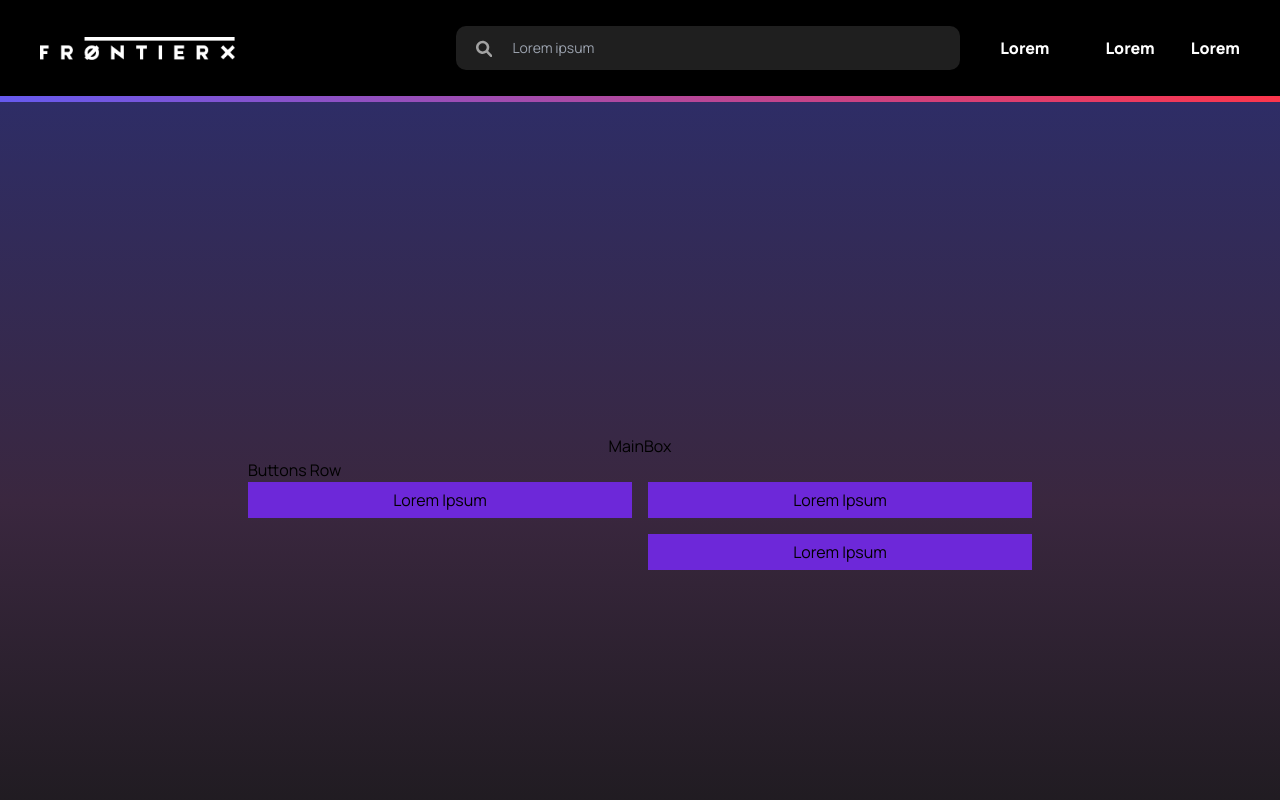
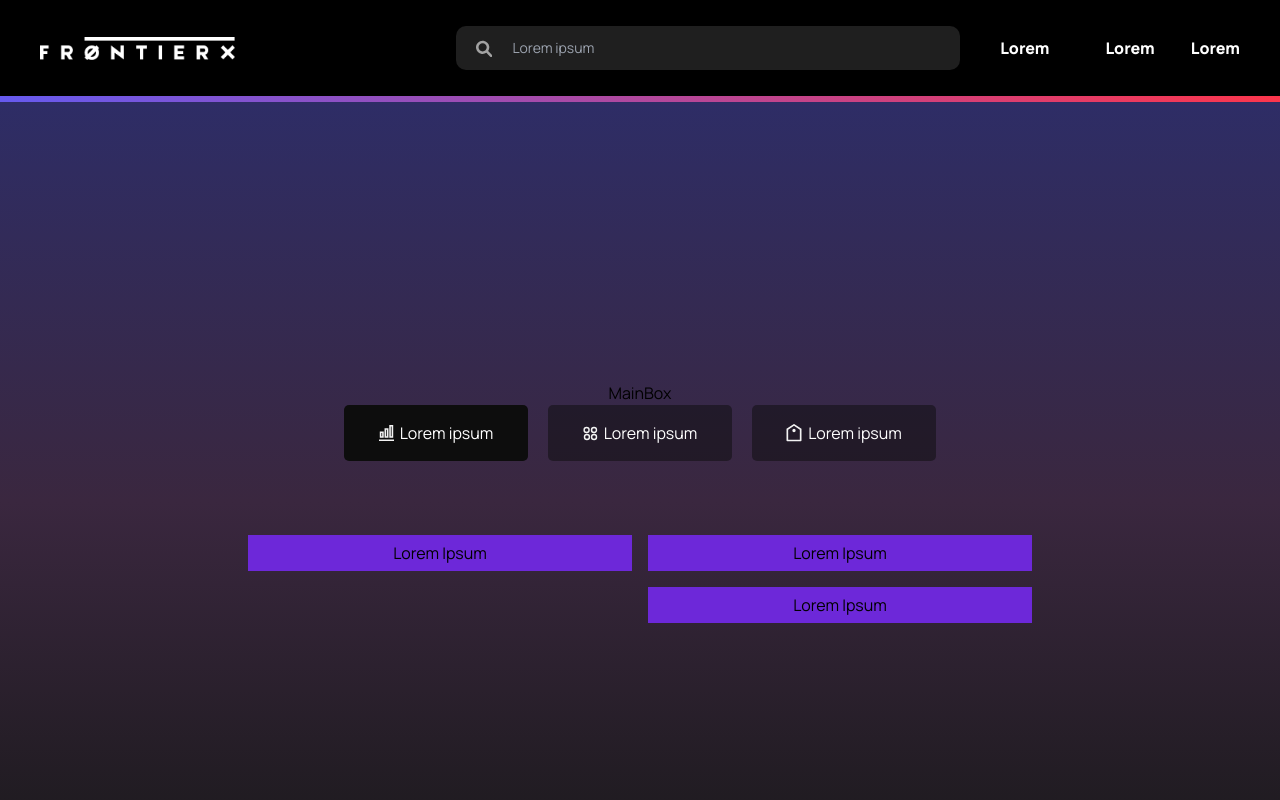
Before and after one commit to wojciechnowaczyk/Frontierx, a Next.js app: page / in a window 1280 px wide. Shown: the top 800 px of the page. Built offline with nearby package versions, Linux system fonts and the light colour scheme.

Commit message:
Buttons row was implemented

```diff
--- a/components/ButtonsRow.js
+++ b/components/ButtonsRow.js
@@ -1,5 +1,39 @@
+import { useState } from "react";
+import en from "../lozalizations/en.json";
+import Tab1Icon from "../images/Tab1Icon";
+import Tab2Icon from "../images/Tab2Icon";
+import Tab3Icon from "../images/Tab3Icon";
+
 const ButtonsRow = () => {
-  return <p>Buttons Row</p>;
+  const [activeTab, setActiveTab] = useState("Tab1");
+  const Tab = ({ active = false, id, children }) => {
+    return (
+      <button
+        onClick={() => setActiveTab(id)}
+        className={`justify-center items-center py-4 px-8 w-[11.5rem] h-[3.125] flex text-white rounded-[5px] ${
+          activeTab === id ? "bg-codGray" : "bg-codGrayInActive"
+        }`}
+      >
+        {children}
+      </button>
+    );
+  };
+  return (
+    <div className="flex justify-between flex-row w-[592px] mb-[74px]">
+      <Tab id="Tab1">
+        <Tab1Icon />
+        <p className="ml-1.5">{en.tabTitle}</p>
+      </Tab>
+      <Tab id="Tab2">
+        <Tab2Icon />
+        <p className="ml-1.5">{en.tabTitle}</p>
+      </Tab>
+      <Tab id="Tab3">
+        <Tab3Icon />
+        <p className="ml-1.5">{en.tabTitle}</p>
+      </Tab>
+    </div>
+  );
 };
 
 export default ButtonsRow;
--- a/components/Content.js
+++ b/components/Content.js
@@ -4,7 +4,7 @@ import en from "../lozalizations/en.json";
 
 const Content = () => {
   return (
-    <div>
+    <div className="flex items-center flex-col">
       <ButtonsRow />
       <div className="grid grid-cols-2 gap-4 ">
         <Box>
--- /dev/null
+++ b/images/Tab1Icon.js
@@ -0,0 +1,18 @@
+const Tab1Icon = () => {
+  return (
+    <svg
+      xmlns="http://www.w3.org/2000/svg"
+      width="15"
+      height="16"
+      fill="none"
+      viewBox="0 0 15 16"
+    >
+      <path
+        fill="#F3F3F3"
+        d="M4.737 12.8H.789V6.4h3.948v6.4zm-1.58-1.6V8h-.789v3.2h.79zm4.738 0V4.8h-.79v6.4h.79zm1.579 1.6H5.526V3.2h3.948v9.6zm3.158-1.6V1.6h-.79v9.6h.79zm1.579 1.6h-3.948V0h3.947v12.8zM15 16H0v-1.6h15V16z"
+      ></path>
+    </svg>
+  );
+};
+
+export default Tab1Icon;
--- /dev/null
+++ b/images/Tab2Icon.js
@@ -0,0 +1,18 @@
+const Tab2Icon = () => {
+  return (
+    <svg
+      xmlns="http://www.w3.org/2000/svg"
+      width="15"
+      height="15"
+      fill="none"
+      viewBox="0 0 15 15"
+    >
+      <path
+        fill="#F3F3F3"
+        d="M3.604 7.146a3.187 3.187 0 110-6.375 3.187 3.187 0 010 6.375zm.354 7.083a3.187 3.187 0 110-6.375 3.187 3.187 0 010 6.375zm7.084-7.083a3.188 3.188 0 110-6.375 3.188 3.188 0 010 6.375zm0 7.083a3.187 3.187 0 110-6.375 3.187 3.187 0 010 6.375zm-7.438-8.5a1.77 1.77 0 100-3.542 1.77 1.77 0 000 3.542zm.354 7.083a1.77 1.77 0 100-3.541 1.77 1.77 0 000 3.541zm7.084-7.083a1.77 1.77 0 100-3.541 1.77 1.77 0 000 3.541zm0 7.083a1.77 1.77 0 100-3.541 1.77 1.77 0 000 3.541z"
+      ></path>
+    </svg>
+  );
+};
+
+export default Tab2Icon;
--- /dev/null
+++ b/images/Tab3Icon.js
@@ -0,0 +1,18 @@
+const Tab3Icon = () => {
+  return (
+    <svg
+      xmlns="http://www.w3.org/2000/svg"
+      width="16"
+      height="18"
+      fill="none"
+      viewBox="0 0 16 18"
+    >
+      <path
+        fill="#F3F3F3"
+        d="M.5 4.833L7.537.142a.833.833 0 01.926 0L15.5 4.833V16.5a.833.833 0 01-.833.833H1.333A.833.833 0 01.5 16.5V4.833zm1.667.892v9.942h11.666V5.725L8 1.837 2.167 5.725zM8 8.167a1.667 1.667 0 110-3.334 1.667 1.667 0 010 3.334z"
+      ></path>
+    </svg>
+  );
+};
+
+export default Tab3Icon;
--- a/lozalizations/en.json
+++ b/lozalizations/en.json
@@ -1,5 +1,6 @@
 {
   "contentTab": "Lorem ipsum dolor sit amet, consectetur adipiscing elit. Ut auctor mi ut luctus blandit. Maecenas rutrum mollis sem ac varius. Mauris vestibulum tortor eget sem egestas, sit amet pharetra erat tincidunt. Donec et rhoncus felis, at efficitur dui. Sed sit amet augue volutpat turpis euismod luctus. Phasellus fermentum risus a massa elementum, eu elementum lacus laoreet.",
   "menuItem": "Lorem",
-  "searchPlaceholder": "Lorem ipsum"
+  "searchPlaceholder": "Lorem ipsum",
+  "tabTitle": "Lorem ipsum"
 }
--- a/styles/Home.module.css
+++ b/styles/Home.module.css
@@ -5,7 +5,6 @@
 .main {
   min-height: 100vh;
   padding: 4rem 0;
-  flex: 1;
   display: flex;
   flex-direction: column;
   justify-content: center;
--- a/tailwind.config.js
+++ b/tailwind.config.js
@@ -13,6 +13,8 @@ module.exports = {
         gray: "#A2A2A2",
         blueberry: "#665AEF",
         redSalsa: "#FC364C",
+        codGray: "rgba(13,13,13,1)",
+        codGrayInActive: "rgba(13,13,13,0.5)",
       },
       borderRadius: {
         lg: "0.625rem",
```
